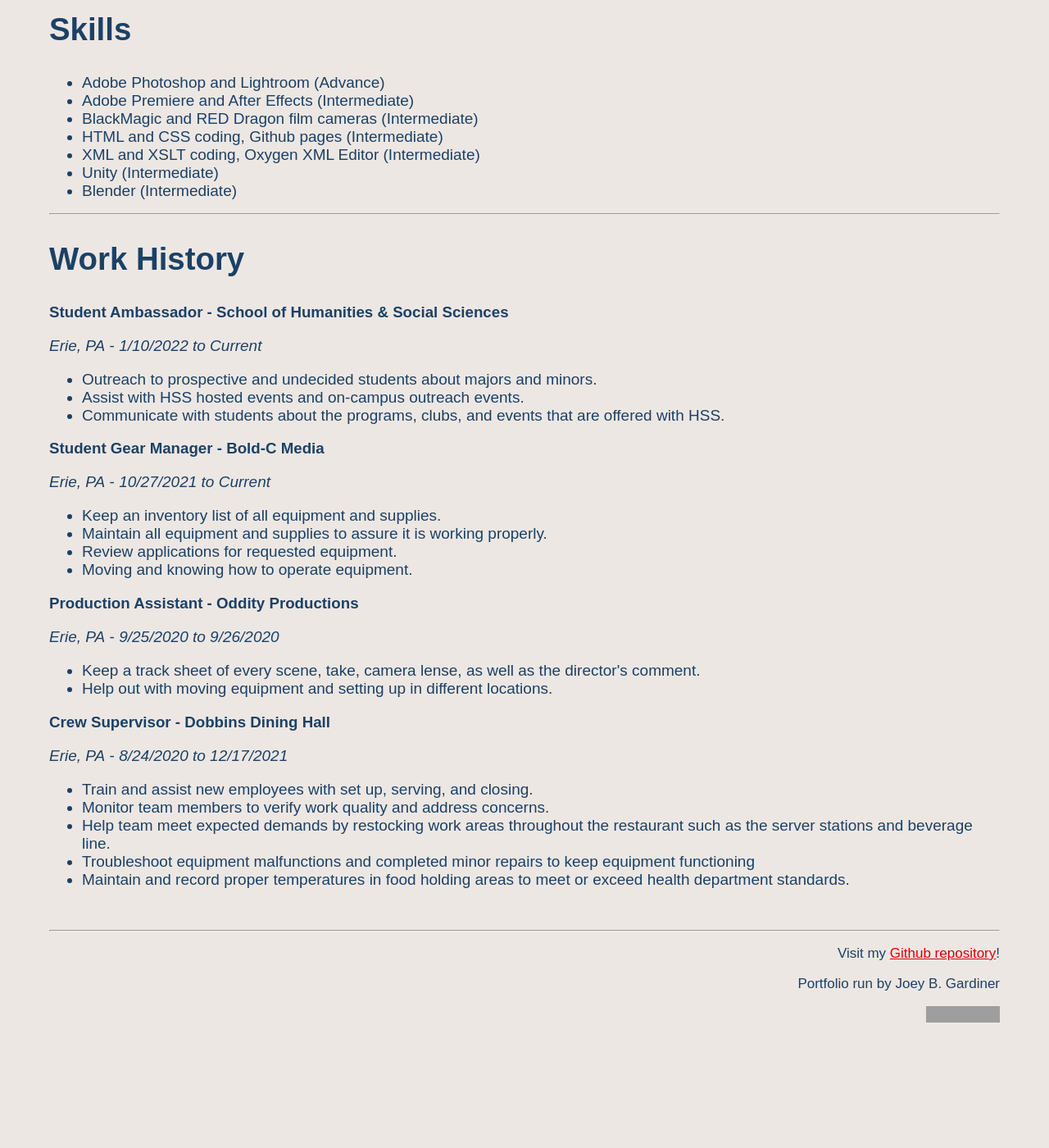
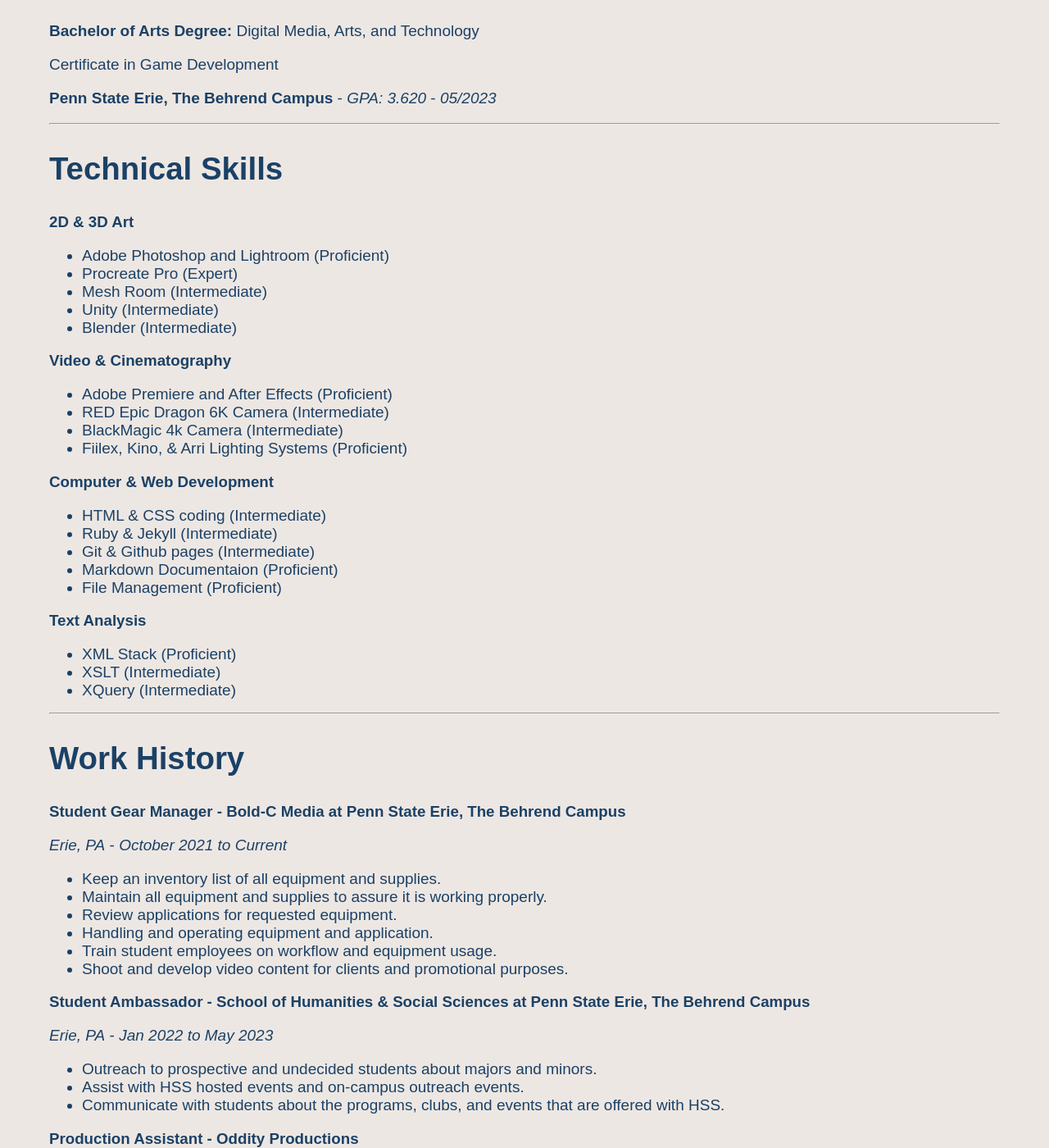
Before and after one commit to jbg5721/jbgPortfolio, a Jekyll site: the page built from docs/resume.html, in a window 1280 px wide and 1400 px high, scrolled down 571 px. Shown: the whole window at 82% size. Built offline with Jekyll 4.4.1, drawn with Linux system fonts in a browser that asks for light colours; before the commit the page ends 1840 px from its top, so only the background shows below that; some of the changed text lies outside the part shown; grey boxes are pictures that could not be loaded.

Commit message:
updating resume section

```diff
--- a/docs/_includes/resButton.html
+++ b/docs/_includes/resButton.html
@@ -1,5 +1,3 @@
 <div class="download">
-
-    <button class="button" type="submit" onclick="window.open('{{ include.file | relative_url }}', '_blank')">View my Downloadable resume here!</button>
-
+    <p>{{ include.caption }}</p><button class="button" type="submit" onclick="window.open('{{ include.file | relative_url }}', '_blank')">View my Downloadable resume here!</button>
 </div>
--- a/docs/resume.html
+++ b/docs/resume.html
@@ -4,49 +4,74 @@
 url: https://jbg5721.github.io/jbgPortfolio/resume.html
 ---
 <section>
-    {% include resButton.html file="/images/GardinerResumeJuniorCreativeDigitalArtist.pdf" %}
+    {% include resButton.html caption="My Creative Resume" file="/images/GardinerResumeCreative.pdf" %}
+    {% include resButton.html caption="My Technical Resume" file="/images/GardinerResumeTechnical.pdf" %}
     <h2>Education</h2>
 
-    <p><b>Bachelor Degree of Humanities:</b> Digital, Media, Arts, and Technology with a Minor in Game Development</p>
-    <p><b>Penn State Erie, The Behrend Campus</b> - <i>GPA: 3.540</i> - <i>Expected in 05/2023</i></p>
+    <p><b>Bachelor of Arts Degree:</b> Digital Media, Arts, and Technology</p>
+    <p>Certificate in Game Development</p>
+    <p><b>Penn State Erie, The Behrend Campus</b> - <i>GPA: 3.620</i> - <i>05/2023</i></p>
 
     <hr />
-    <h2>Skills</h2>
+    <h2>Technical Skills</h2>
+    <h3>2D & 3D Art</h3>
     <ul>
-        <li>Adobe Photoshop and Lightroom (Advance)</li>
-        <li>Adobe Premiere and After Effects (Intermediate)</li>
-        <li>BlackMagic and RED Dragon film cameras (Intermediate)</li>
-        <li>HTML and CSS coding, Github pages (Intermediate)</li>
-        <li>XML and XSLT coding, Oxygen XML Editor (Intermediate)</li>
+        <li>Adobe Photoshop and Lightroom (Proficient)</li>
+        <li>Procreate Pro (Expert)</li>
+        <li>Mesh Room (Intermediate)</li>
         <li>Unity (Intermediate)</li>
         <li>Blender (Intermediate)</li>
+    </ul>
+    <h3>Video & Cinematography</h3>
+    <ul>
+        <li>Adobe Premiere and After Effects (Proficient)</li>
+        <li>RED Epic Dragon 6K Camera (Intermediate)</li>
+        <li>BlackMagic 4k Camera (Intermediate)</li>
+        <li>Fiilex, Kino, & Arri Lighting Systems (Proficient)</li>
+    </ul>
+    <h3>Computer & Web Development</h3>
+    <ul>
+        <li>HTML & CSS coding (Intermediate)</li>
+        <li>Ruby & Jekyll (Intermediate)</li>
+        <li>Git & Github pages (Intermediate)</li>
+        <li>Markdown Documentaion (Proficient)</li>
+        <li>File Management (Proficient)</li>
+    </ul>
+    <h3>Text Analysis</h3>
+    <ul>
+        <li>XML Stack (Proficient)</li>
+        <li>XSLT (Intermediate)</li>
+        <li>XQuery (Intermediate)</li>
     </ul>
     <hr />
 
     <h2>Work History</h2>
-    <h3>Student Ambassador - School of Humanities & Social Sciences</h3>
-    <p><i>Erie, PA</i> - <i>1/10/2022 to Current</i></p>
+    <h3>Student Gear Manager - Bold-C Media at Penn State Erie, The Behrend Campus</h3>
+    <p><i>Erie, PA</i> - <i>October 2021 to Current</i></p>
+    <ul>
+        <li>Keep an inventory list of all equipment and supplies.</li>
+        <li>Maintain all equipment and supplies to assure it is working properly.</li>
+        <li>Review applications for requested equipment.</li>
+        <li>Handling and operating equipment and application.</li>
+        <li>Train student employees on workflow and equipment usage.</li>
+        <li>Shoot and develop video content for clients and promotional purposes.</li>
+    </ul>
+    <h3>Student Ambassador - School of Humanities & Social Sciences at Penn State Erie, The Behrend Campus</h3>
+    <p><i>Erie, PA</i> - <i>Jan 2022 to May 2023</i></p>
     <ul>
         <li>Outreach to prospective and undecided students about majors and minors.</li>
         <li>Assist with HSS hosted events and on-campus outreach events.</li>
         <li>Communicate with students about the programs, clubs, and events that are offered with HSS.</li>
     </ul>
-    <h3>Student Gear Manager - Bold-C Media</h3>
-    <p><i>Erie, PA</i> - <i>10/27/2021 to Current</i></p>
-    <ul>
-        <li>Keep an inventory list of all equipment and supplies.</li>
-        <li>Maintain all equipment and supplies to assure it is working properly.</li>
-        <li>Review applications for requested equipment.</li>
-        <li>Moving and knowing how to operate equipment.</li>
-    </ul>
+
     <h3>Production Assistant - Oddity Productions</h3>
-    <p><i>Erie, PA</i> - <i>9/25/2020 to 9/26/2020</i></p>
+    <p><i>Erie, PA</i> - <i>September 2020 to September 2020</i></p>
     <ul>
         <li>Keep a track sheet of every scene, take, camera lense, as well as the director's comment.</li>
         <li>Help out with moving equipment and setting up in different locations.</li>
     </ul>
-    <h3>Crew Supervisor - Dobbins Dining Hall</h3>
-    <p><i>Erie, PA</i> - <i>8/24/2020 to 12/17/2021</i></p>
+    <h3>Crew Supervisor - Dobbins Dining Hall at Penn State Erie, The Behrend Campus</h3>
+    <p><i>Erie, PA</i> - <i>August 2020 to December 2021</i></p>
     <ul>
         <li>Train and assist new employees with set up, serving, and closing.</li>
         <li>Monitor team members to verify work quality and address concerns.</li>
```
Also changed, not shown: 3 other files.
